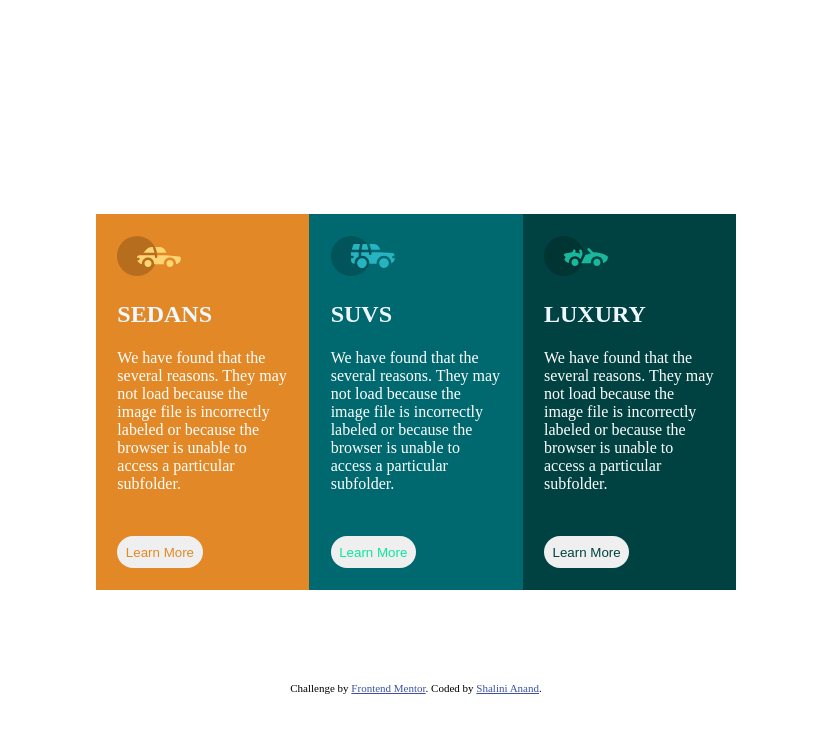
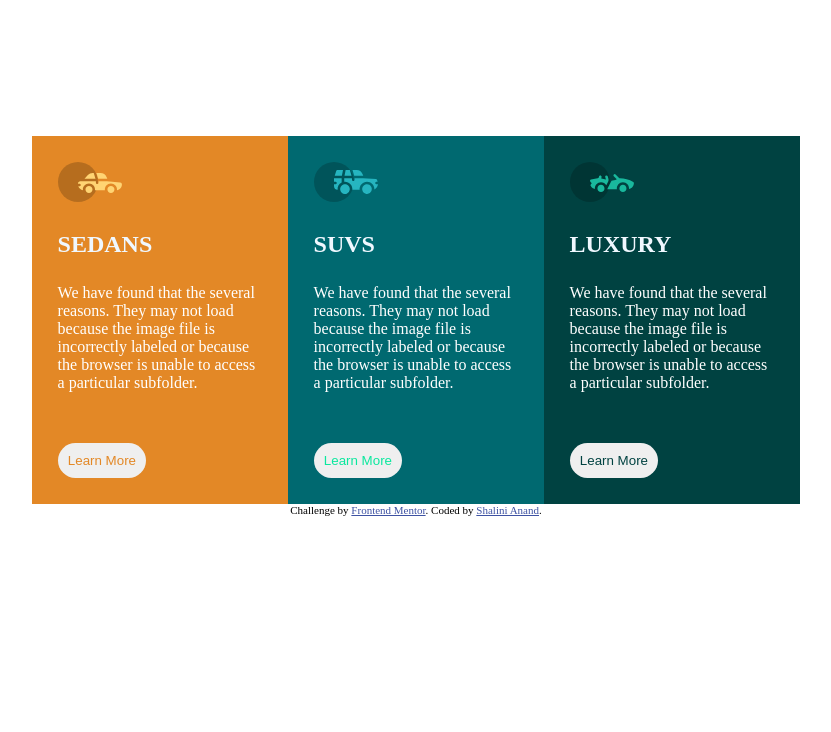
Before and after one commit to liniii31/3-card-component, a plain HTML site: page index.html in a window 1280 px wide. Shown: the whole page, without its empty margins (232-1063 px from the left). Drawn offline with Linux system fonts and the light colour scheme; a web font is replaced by a local one.

Commit message:
final change

```diff
--- a/index.css
+++ b/index.css
@@ -1,7 +1,7 @@
 
 body{
     width:100vw;
-    height:100vh;
+    height:auto;
     box-sizing: border-box;
     display:flex;
     flex-direction: column;
@@ -10,13 +10,15 @@ body{
 }
 main{
     height: 70%;
-    width:50%;
+    width:60%;
     display:flex;
-    flex-direction: row;
-    justify-content: center;
-    align-items: center;
+    margin:auto;
+    margin-top:10%;
 }
+.card{
+    min-width:250px;
 
+}
 #cyan{
     background-color: hsl(184, 100%, 22%);
 }
@@ -63,5 +65,9 @@ button{
         flex-direction: column;
 
     }
+    .card{
+        min-width: 350px;
+
+    }
 
 }
```
